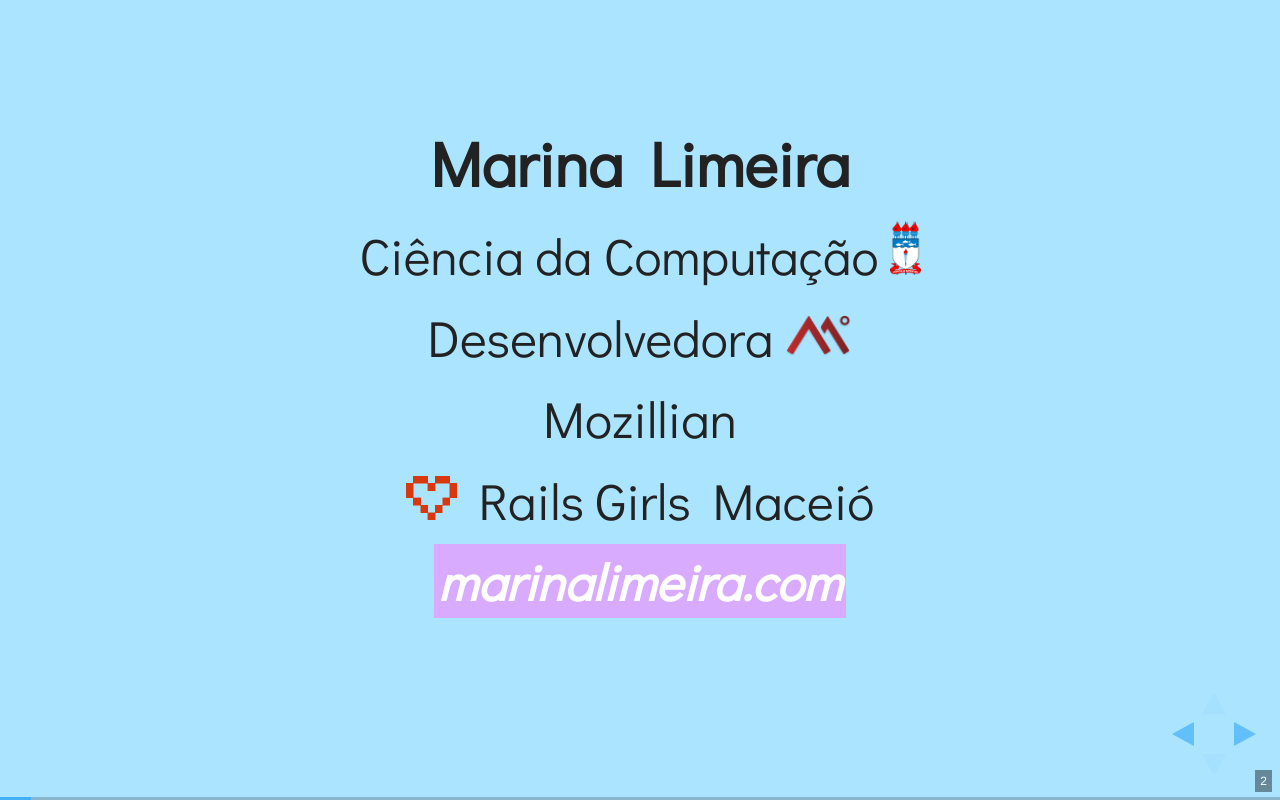
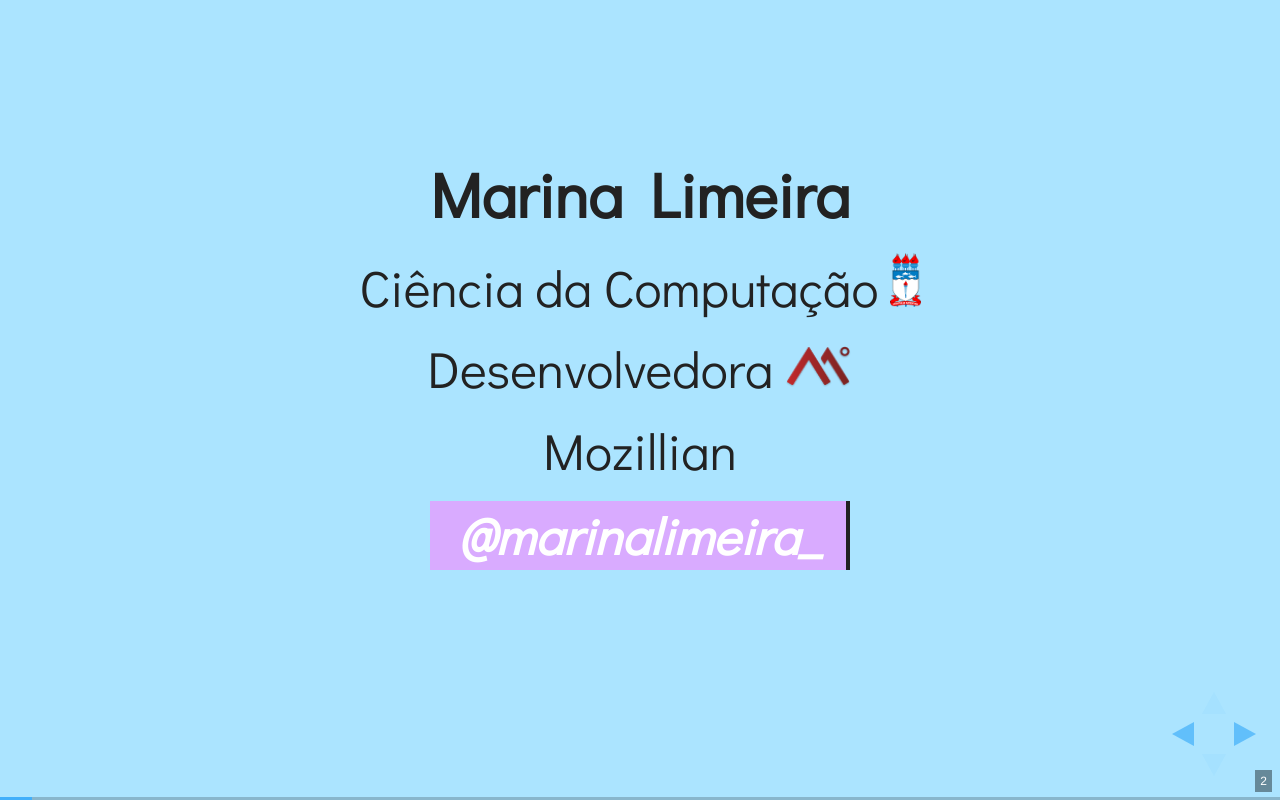
Before and after one commit to marinalimeira/talk-nodebots, a plain HTML site: page index.html in a window 1280 px wide. Both pictures are taken after a click on the button 1251 px from the left and 734 px from the top of the page. Drawn offline with nearby package versions, Linux system fonts and the light colour scheme; some packages are replaced by stand-ins of ours.

Commit message:
update theme

```diff
--- a/css/theme.css
+++ b/css/theme.css
@@ -16,6 +16,48 @@
   /*height: 700px !important;*/
   /*margin: 0px 20px 0px 10px !important;*/
   /*float: left !important;*/
+}
+
+.animated-link {
+  width: 0;
+  display: inline-block;
+  overflow: hidden;
+  white-space: nowrap;
+  animation: typing 2s linear 1s;
+  animation-fill-mode: forwards;
+  animation-delay: 1s;
+  position:relative;
+}
+
+.reveal a.animated-link {
+  background:transparent
+}
+
+.animated-link:after {
+  content: "";
+  display: block;
+  position: absolute;
+  height: 100%;
+  border-right: solid 4px #222;
+  top: 0;
+  right: 0;
+  animation: blink .5s step-end infinite alternate;;
+}
+
+@keyframes blink {
+  50% {
+    border-right-color: transparent;
+  }
+}
+
+@keyframes typing {
+  80% {
+    box-shadow: inset 0 0 0 #d9abff;
+  }
+  100%{
+      width: 400px;
+      box-shadow: inset 0 -77px 0 #d9abff;
+  }
 }
 
 .about {
--- a/index.html
+++ b/index.html
@@ -24,9 +24,13 @@
         <h2 class="about">Ciência da Computação <img src="images/ufal.png" width="30px" alt=""></h2>
         <h2 class="about">Desenvolvedora <img src="images/codeminer.png" alt=""></h2>
         <h2 class="about">Mozillian</h2>
-        <h2 class="about"><img src="images/rg.png" width="50px"alt=""> Rails Girls Maceió</h2>
-        <h2 style="font-size: 1.3em;"><a href="http://www.marinalimeira.com">marinalimeira.com</a></h2>
+        <h2 style="font-size: 1.3em;"><a href="http://www.marinalimeira.com" class="animated-link">@marinalimeira_</a></h2>
       </section>
+
+			<section>
+				<h2><img src="images/rg.png" width="80px"alt=""> Rails Girls Maceió \o/</h2>
+				<h2><a href="http://railsgirls.com/maceio">railsgirls.com/maceio</a></h2>
+			</section>
 
       <section>
         <h1>Robótica &#9733;</h1>
@@ -259,9 +263,9 @@
         <img src="images/led-blink.gif" alt="">
       </section>
 
-      <section>
+      <!-- <section>
         <h1>DEMO</h1>
-      </section>
+      </section> -->
 
       <!-- GIF MUITO PESADO, COMPRIMIR? -->
       <section data-background="images/led-rgb.gif">
@@ -292,9 +296,9 @@
         </pre>
       </section>
 
-      <section data-background="#D9ABFF">
+      <!-- <section data-background="#D9ABFF">
         <img src="images/mqtt.png"/>
-      </section>
+      </section> -->
 
       <!-- <section> -->
       <!-- <img src="images/ardrone2&#45;404.png" alt="" /> -->
```
